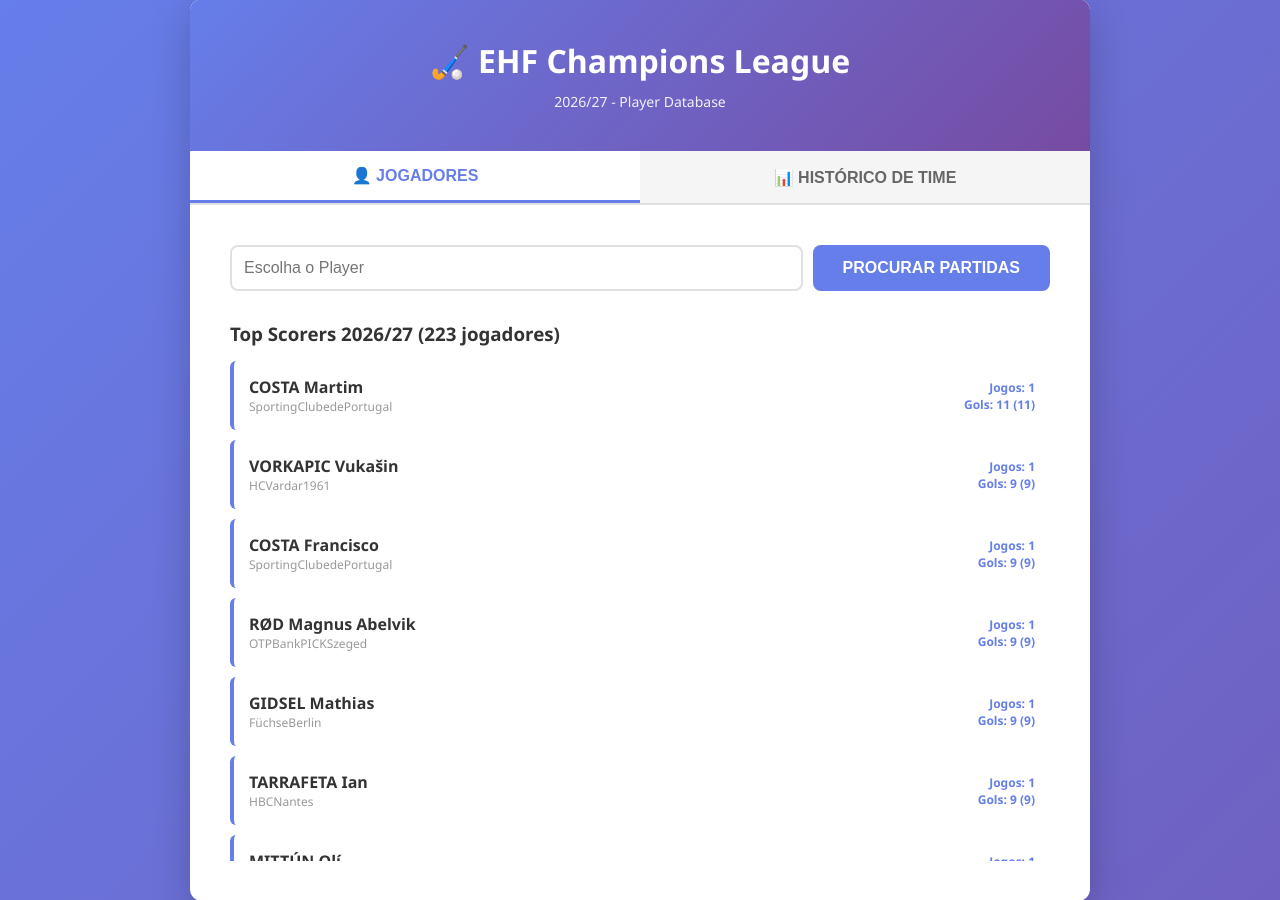
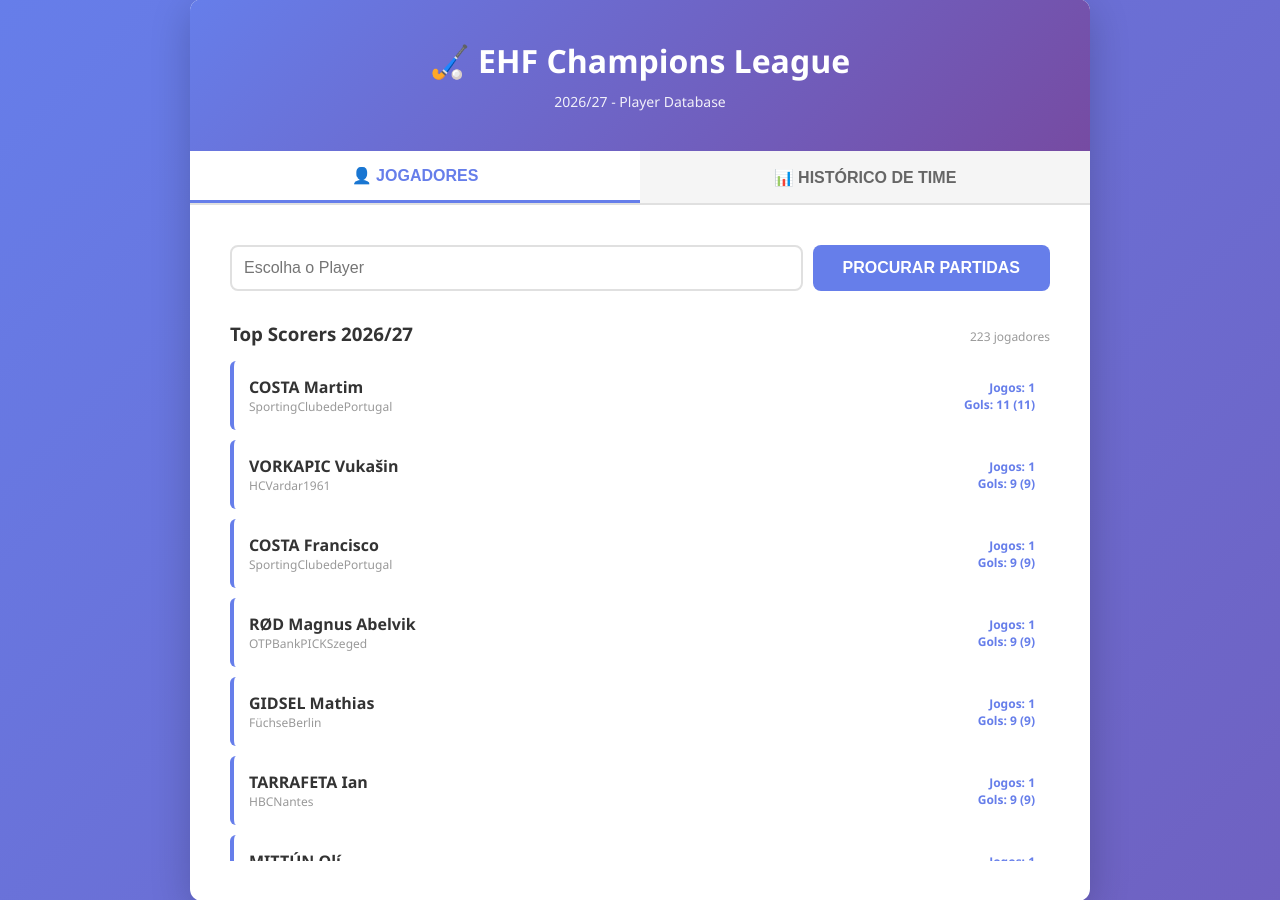
Before and after one commit to felipemrk/hand-stats, a Flask app: page / in a window 1280 px wide. Shown: the part 21-921 px from the top of the page. Run offline with Flask 3, Linux system fonts and the light colour scheme; data comes from the database, SQL or seed files in the repository.

Commit message:
style: deixar contador de jogadores mais discreto
Contador passa a ficar em um span separado, a direita do titulo Top
Scorers, com fonte menor e cor cinza, em vez de dentro do proprio
titulo.

Co-Authored-By: Claude Sonnet 5 <noreply@anthropic.com>

```diff
--- a/templates/index.html
+++ b/templates/index.html
@@ -272,6 +272,20 @@
         padding: 40px;
         color: #999;
       }
+
+      .players-list-title {
+        display: flex;
+        justify-content: space-between;
+        align-items: baseline;
+        margin-bottom: 15px;
+        color: #333;
+      }
+
+      .players-count {
+        font-size: 12px;
+        font-weight: 400;
+        color: #999;
+      }
     </style>
   </head>
   <body>
@@ -354,8 +368,9 @@
             </div>
           </div>
 
-          <h3 style="margin-bottom: 15px; color: #333" id="playersListTitle">
+          <h3 class="players-list-title">
             Top Scorers 2026/27
+            <span id="playersCount" class="players-count"></span>
           </h3>
           <div class="players-list" id="playersList"></div>
         </div>
@@ -444,10 +459,9 @@
           .then((response) => response.json())
           .then((data) => {
             const playersList = document.getElementById("playersList");
-            const playersListTitle =
-              document.getElementById("playersListTitle");
+            const playersCount = document.getElementById("playersCount");
             playersList.innerHTML = "";
-            playersListTitle.textContent = `Top Scorers 2026/27 (${data.total} jogadores)`;
+            playersCount.textContent = `${data.total} jogadores`;
 
             data.players.forEach((jogador) => {
               const html = `
```
